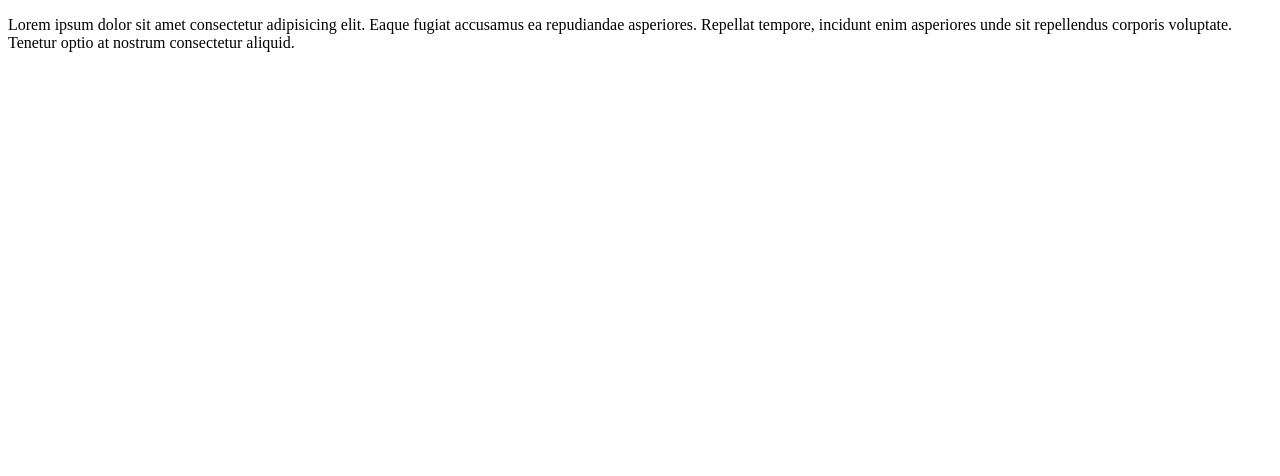
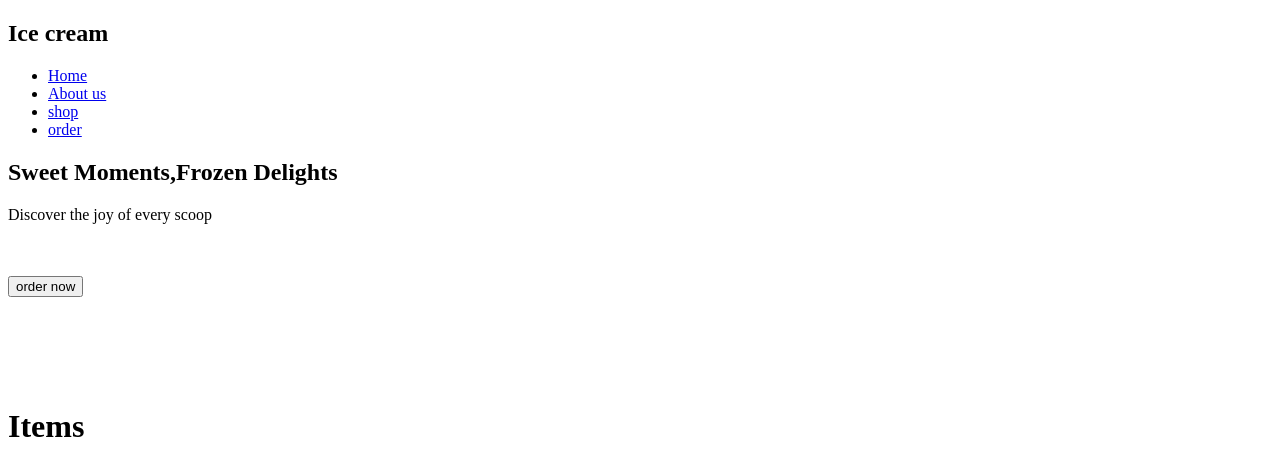
Before and after one commit to helena2233/ice-cream, a plain HTML site: page index.html in a window 1280 px wide. Drawn offline with Linux system fonts and the light colour scheme.

Commit message:
add html

```diff
--- a/index.html
+++ b/index.html
@@ -6,6 +6,34 @@
     <title>Document</title>
 </head>
 <body>
-    <p>Lorem ipsum dolor sit amet consectetur adipisicing elit. Eaque fugiat accusamus ea repudiandae asperiores. Repellat tempore, incidunt enim asperiores unde sit repellendus corporis voluptate. Tenetur optio at nostrum consectetur aliquid.</p>
+    <body><header>
+        <nav  class="navbar">
+            <h2 class="nav-logo">Ice cream</h2>
+            <ul class="nav-menu">
+                <li class="nav-item">
+                <a href="#" class="nav-link">Home</a>
+            </li>
+                <li class="nav-item">
+                <a href="#" class="nav-link">About us</a>
+            </li>
+                <li class="nav-item">
+                <a href="#" class="nav-link">shop</a>
+            </li>
+                <li class="nav-item">
+                <a href="#" class="nav-link">order</a>
+            </li>
+            </ul>
+    </nav>
+    </header>
+    <section class="title">
+    <div class="title-text">
+        <h1>Sweet Moments,<span>Frozen Delights</span></h1>
+    <p>Discover the joy of every scoop</p><br><br>
+    <button class="ice-btn">order now</button></div>
+    </div></section><br><br><br><br><br>
+
+
+    <h1 class="item3">Items</h1>
+
 </body>
 </html>
```
